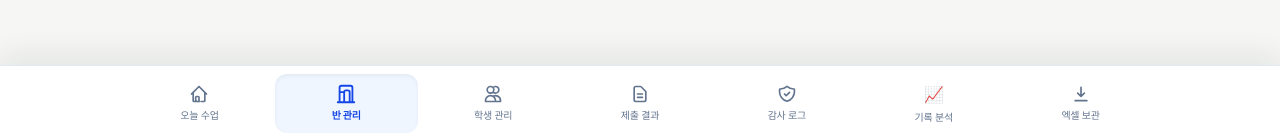
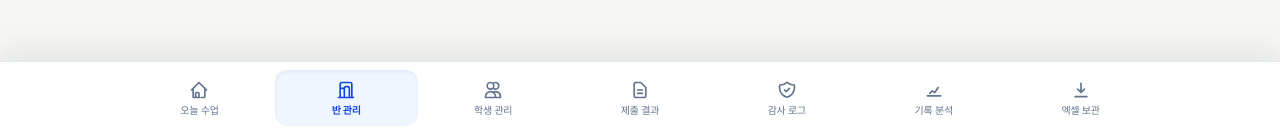
Before and after one commit to jinrd/skb_workbook, a Next.js app: page /teacher/dashboard/classes/1/summary in a window 1280 px wide. Shown: the part 659-797 px from the top of the page. Built offline with nearby package versions, Linux system fonts and the light colour scheme; no server answers.

Commit message:
하단 버튼 움직이는 문제 해결

```diff
--- a/src/app/teacher/dashboard/layout.tsx
+++ b/src/app/teacher/dashboard/layout.tsx
@@ -121,7 +121,21 @@ export default function TeacherDashboardLayout({
     {
       href: "/teacher/dashboard/analytics",
       label: "기록 분석",
-      icon: "📈",
+      icon: (
+        <svg
+          className="w-5 h-5"
+          fill="none"
+          stroke="currentColor"
+          viewBox="0 0 24 24"
+        >
+          <path
+            strokeLinecap="round"
+            strokeLinejoin="round"
+            strokeWidth="2"
+            d="M4 19h16M7 16l3-3 3 2 4-6"
+          />
+        </svg>
+      ),
     },
     {
       label: "엑셀 보관",
@@ -145,7 +159,7 @@ export default function TeacherDashboardLayout({
   ];
 
   return (
-    <div className="min-h-screen bg-[#f6f7f4] text-slate-900 pb-32 sm:pb-24 md:pb-8">
+    <div className="min-h-screen bg-[#f6f7f4] text-slate-900 pb-24 md:pb-8">
       <header className="sticky top-0 z-40 border-b border-slate-200 bg-white/95 px-4 py-3 shadow-sm backdrop-blur-md">
         <div className="mx-auto flex max-w-5xl items-center justify-between gap-3">
           <Link href="/teacher/dashboard" className="flex items-center gap-2.5">
@@ -174,8 +188,9 @@ export default function TeacherDashboardLayout({
 
       <main className="mx-auto max-w-5xl p-3 sm:p-4 md:p-6">{children}</main>
 
-      <nav className="fixed bottom-0 left-0 right-0 z-50 border-t border-slate-200 bg-white/95 px-2 py-2 shadow-[0_-10px_30px_rgba(15,23,42,0.08)] backdrop-blur-lg">
-        <div className="mx-auto grid max-w-5xl grid-cols-4 gap-1 sm:grid-cols-7">
+      <nav className="fixed bottom-0 left-0 right-0 z-50 h-20 border-t border-slate-200 bg-white/95 px-2 py-2 shadow-[0_-10px_30px_rgba(15,23,42,0.08)] backdrop-blur-lg">
+        <div className="mobile-scroll mx-auto max-w-5xl">
+          <div className="grid min-w-[560px] grid-cols-7 gap-1">
             {navItems.map((item) => {
               const isActive = item.exact
                 ? pathname === item.href
@@ -185,24 +200,23 @@ export default function TeacherDashboardLayout({
                 <Link
                   key={item.href}
                   href={item.href}
-                className={`flex flex-col items-center justify-center py-2 px-1 rounded-xl transition-all ${
+                  className={`flex h-14 flex-col items-center justify-center rounded-xl px-1 transition-colors ${
                     isActive
                       ? "bg-blue-50 font-bold text-blue-700 shadow-inner"
                       : "text-slate-500 hover:text-slate-900 active:bg-slate-100"
                   }`}
                 >
-                <div
-                  className={`${isActive ? "scale-110 text-blue-700" : ""} transition-transform`}
-                >
+                  <div className="flex h-5 w-5 items-center justify-center">
                     {item.icon}
                   </div>
-                <span className="text-[10px] mt-1 tracking-tight truncate w-full text-center">
+                  <span className="mt-1 h-3 w-full truncate text-center text-[10px] leading-3 tracking-tight">
                     {item.label}
                   </span>
                 </Link>
               );
             })}
           </div>
+        </div>
       </nav>
     </div>
   );
```
Lines whose indentation alone changed are shown as unchanged.
